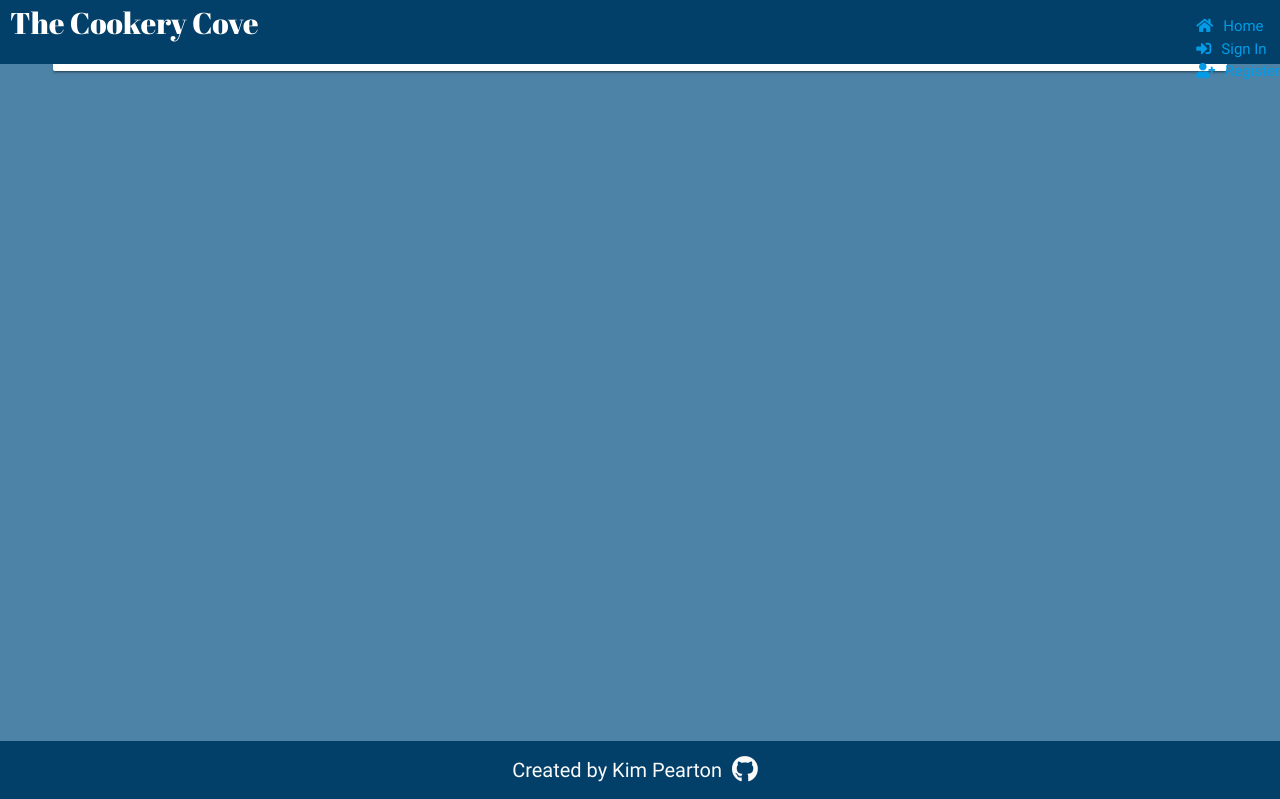
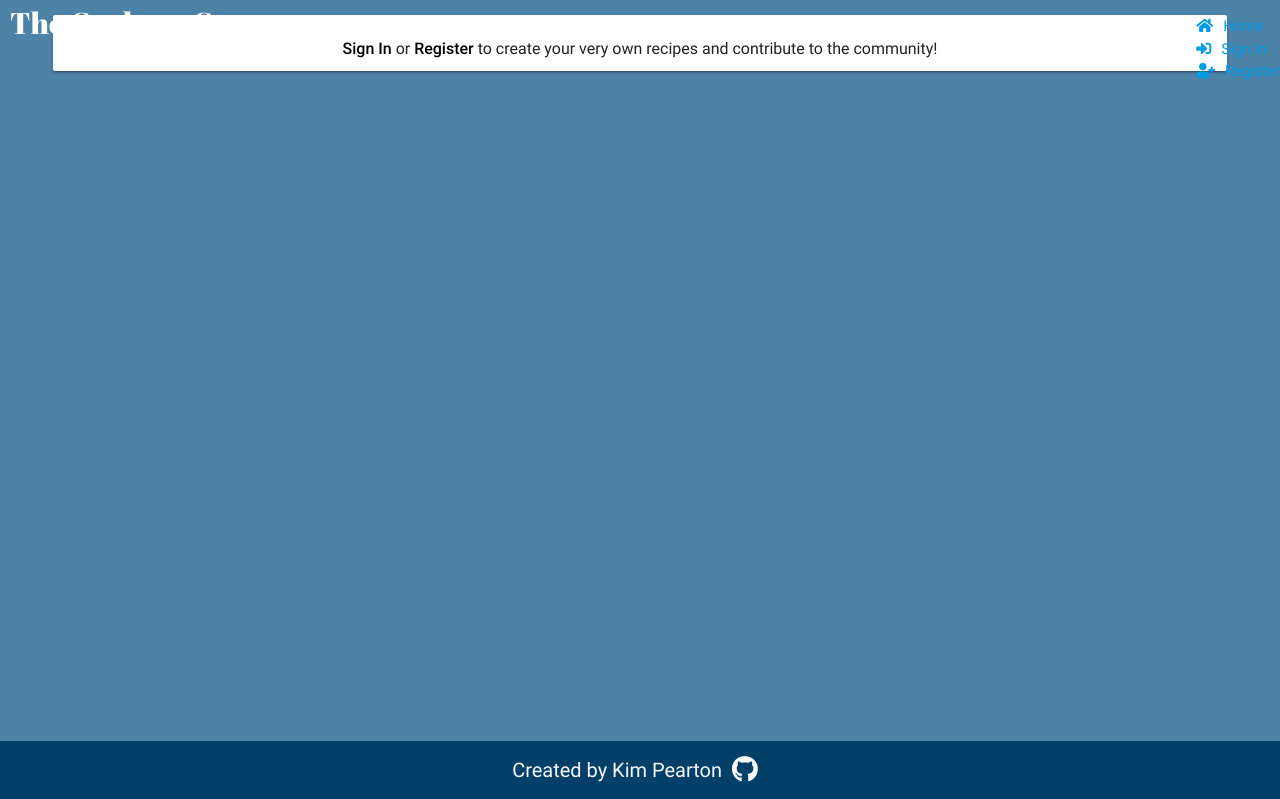
Before and after one commit to Code-Institute-Submissions/the-cookery-cove, a Flask app: page / in a window 1280 px wide. Shown: the top 799 px of the page. Run offline with Flask 2, Linux system fonts and the light colour scheme; some libraries are stand-ins or nearby versions.

Commit message:
Change nav style back to nav-wrapper

```diff
--- a/static/css/styles.css
+++ b/static/css/styles.css
@@ -62,7 +62,7 @@ nav {
     margin-bottom: 25px;
 }
 
-.navbar-fixed {
+.nav-wrapper {
     background-color: #023F69;
 }
 
```
